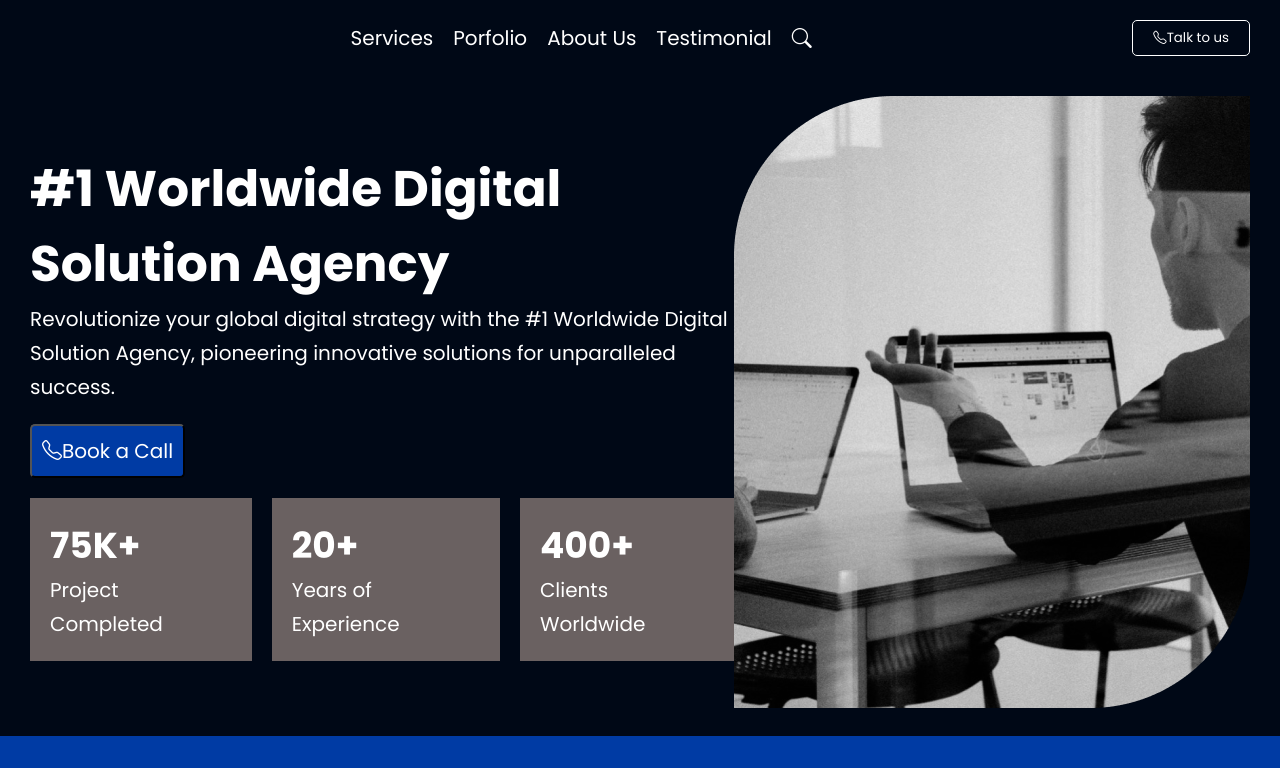
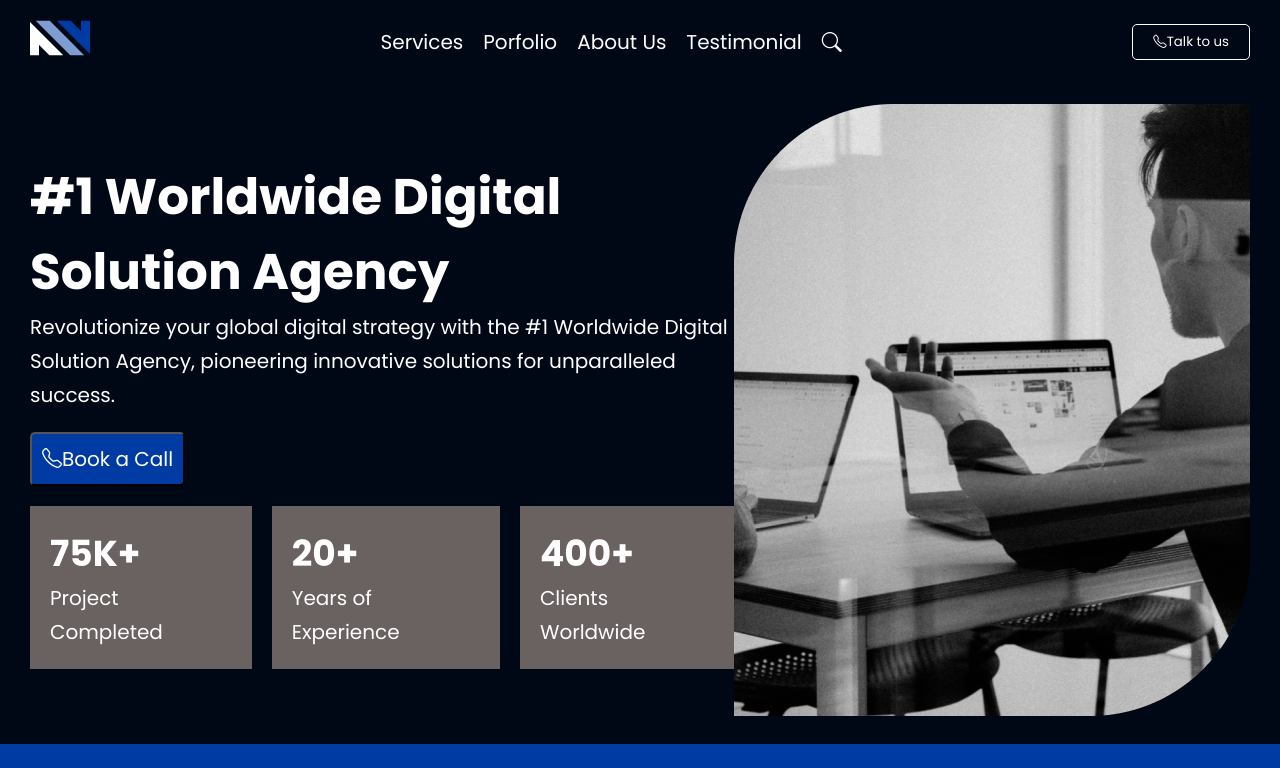
Before and after one commit to BhandarySushma/Navytech-website, a plain HTML site: page index.html in a window 1280 px wide. Shown: the top 768 px of the page. Drawn offline with nearby package versions, Linux system fonts and the light colour scheme.

Commit message:
logo added

```diff
--- a/index.html
+++ b/index.html
@@ -18,7 +18,7 @@
     <header>
       <div class="con flex">
         <div class="logo">
-          <img src="/navy/Logo.png" alt="" />
+          <img src="./assets/Logo.png" alt="" />
         </div>
 
         <nav>
```
